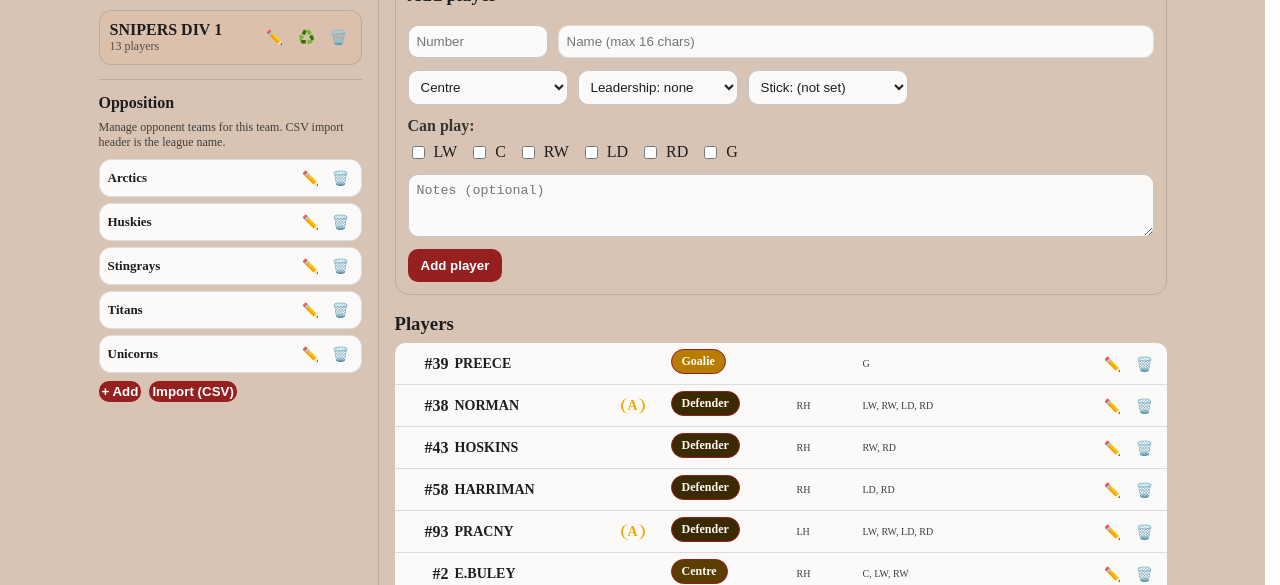
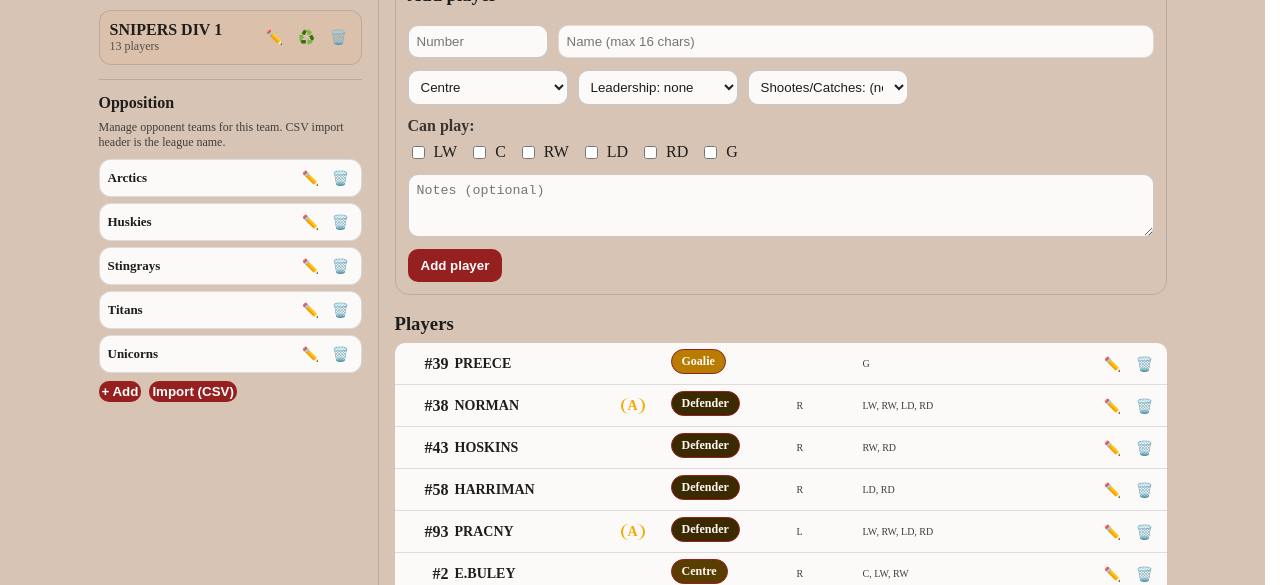
Before and after one commit to Newik83CZ/IceHockeyLineBuilder, a React (Vite) app: page / in a window 1280 px wide. Shown: the part 215-800 px from the top of the page. Built offline with nearby package versions, Linux system fonts and the light colour scheme.

Commit message:
fixing leage logo and stick labels

```diff
--- a/src/pages/Lineups.jsx
+++ b/src/pages/Lineups.jsx
@@ -420,8 +420,8 @@ function canPlayMismatch(player, posCode) {
 
 function stickLabel(player) {
   if (!player) return "";
-  if (player.stick === "Left") return "LH";
-  if (player.stick === "Right") return "RH";
+  if (player.stick === "Left") return "L";
+  if (player.stick === "Right") return "R";
   return "";
 }
 
@@ -513,7 +513,7 @@ export default function Lineups({ data, setData }) {
     const ctx = canvas.getContext("2d");
     ctx.drawImage(img, 0, 0, w, h);
 
-    return canvas.toDataURL("image/jpeg", quality);
+    return canvas.toDataURL("image/png");
   }
 
   function updateData(updater) {
--- a/src/pages/Rosters.jsx
+++ b/src/pages/Rosters.jsx
@@ -508,7 +508,7 @@ export default function Rosters({ data, setData }) {
       "name",
       "preferredPosition",
       "leadership",
-      "stick",
+      "shootes/catches",
       "canPlay",
       "notes",
     ];
@@ -1438,7 +1438,7 @@ export default function Rosters({ data, setData }) {
                   >
                     {STICKS.map((s) => (
                       <option key={s} value={s}>
-                        {s === "" ? "Stick: (not set)" : s}
+                        {s === "" ? "Shootes/Catches: (not set)" : s}
                       </option>
                     ))}
                   </select>
@@ -1550,7 +1550,7 @@ export default function Rosters({ data, setData }) {
                     </div>
 
                     <div className="playerStick">
-                      {p.stick === "Left" ? "LH" : p.stick === "Right" ? "RH" : ""}
+                      {p.stick === "Left" ? "L" : p.stick === "Right" ? "R" : ""}
                     </div>
 
                     <div className="playerCanPlay">
```
